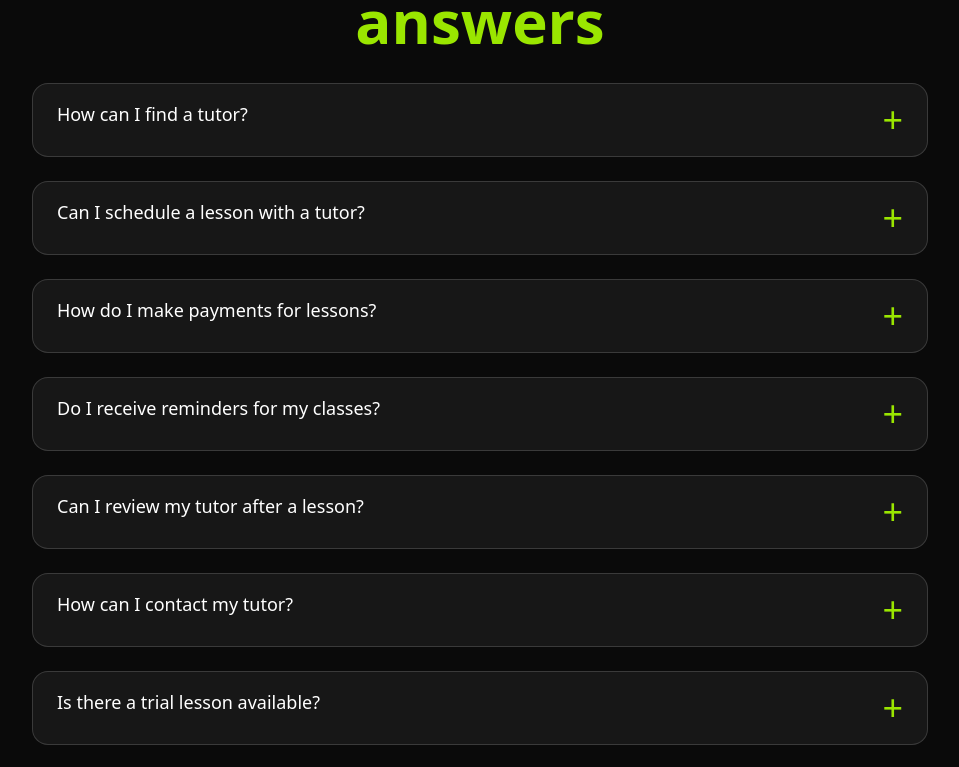
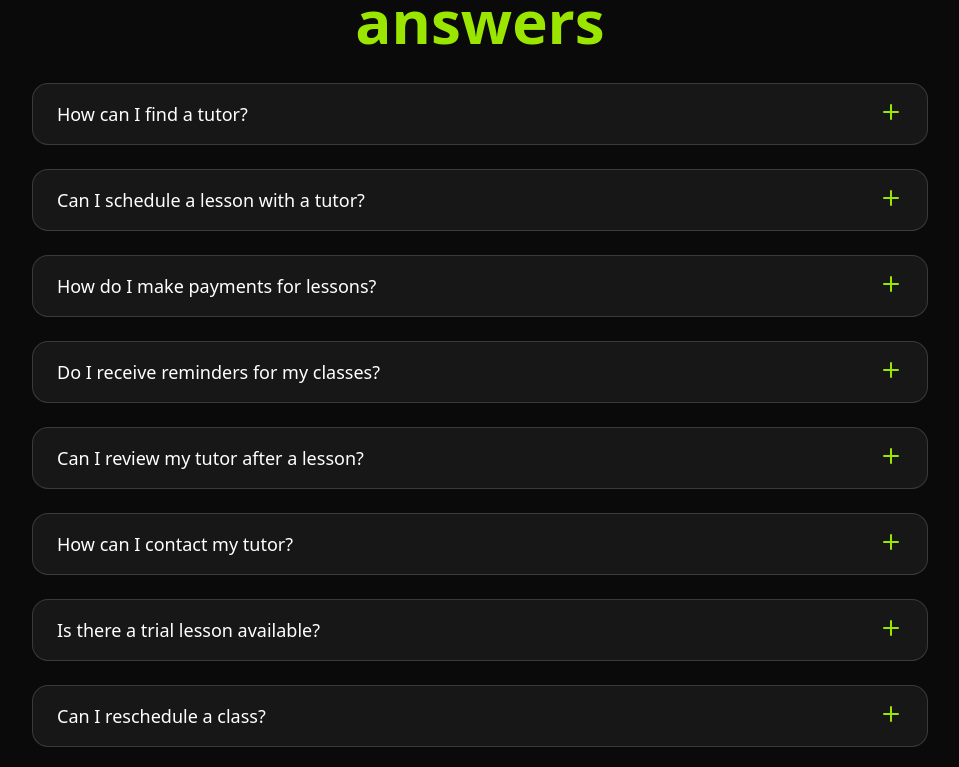
Before and after one commit to mykks32/tutooree-new-landing, a Next.js app: page / in a window 1280 px wide. Shown: the part 3983-4750 px from the top of the page, without its empty margins (160-1119 px from the left). Built offline with nearby package versions, Linux system fonts and the light colour scheme.

Commit message:
feat: faq animate

```diff
--- a/src/sections/Faqs.tsx
+++ b/src/sections/Faqs.tsx
@@ -1,6 +1,8 @@
 "use client";
 import Tag from "@/components/tag";
 import { useState } from "react";
+import { twMerge } from "tailwind-merge";
+import { AnimatePresence, motion } from "motion/react";
 
 const faqs = [
   {
@@ -68,20 +70,59 @@ export default function Faqs({ id }: { id: string }) {
               key={index}
               className="border border-white/15 rounded-2xl px-6 py-4 bg-neutral-900"
             >
-              <div className="flex justify-between">
+              <div className="flex justify-between transition duration-500">
                 <h3 className="text-lg font-medium">{faq.question}</h3>
-                <button
+                <svg
+                  xmlns="http://www.w3.org/2000/svg"
+                  width="24"
+                  height="24"
+                  viewBox="0 0 24 24"
+                  fill="none"
+                  stroke="currentColor"
+                  strokeWidth="2"
+                  strokeLinecap="round"
+                  strokeLinejoin="round"
+                  className={twMerge(
+                    "feather feather-plus text-lime-400 font-medium text-4xl transition duration-500",
+                    openIndex === index && "rotate-45"
+                  )}
+                  onClick={() => {
+                    toggle(index);
+                  }}
+                >
+                  <line x1="12" y1="5" x2="12" y2="19"></line>
+                  <line x1="5" y1="12" x2="19" y2="12"></line>
+                </svg>
+                {/* <button
                   className="text-lime-400 font-medium text-4xl"
                   onClick={() => {
                     toggle(index);
                   }}
                 >
                   {openIndex === index ? "x" : "+"}
-                </button>
+                </button> */}
               </div>
-              {openIndex === index && (
-                <p className="text-neutral-400 mt-4">{faq.answer}</p>
-              )}
+              <AnimatePresence>
+                {openIndex === index && (
+                  <motion.div
+                    initial={{
+                      height: 0,
+                      marginTop: 0,
+                    }}
+                    animate={{
+                      height: "auto",
+                      marginTop: 24,
+                    }}
+                    exit={{
+                      height: 0,
+                      marginTop: 0,
+                    }}
+                    className={twMerge("mt-6 overflow-hidden")}
+                  >
+                    <p className="text-neutral-400">{faq.answer}</p>
+                  </motion.div>
+                )}
+              </AnimatePresence>
             </div>
           ))}
         </div>
```
